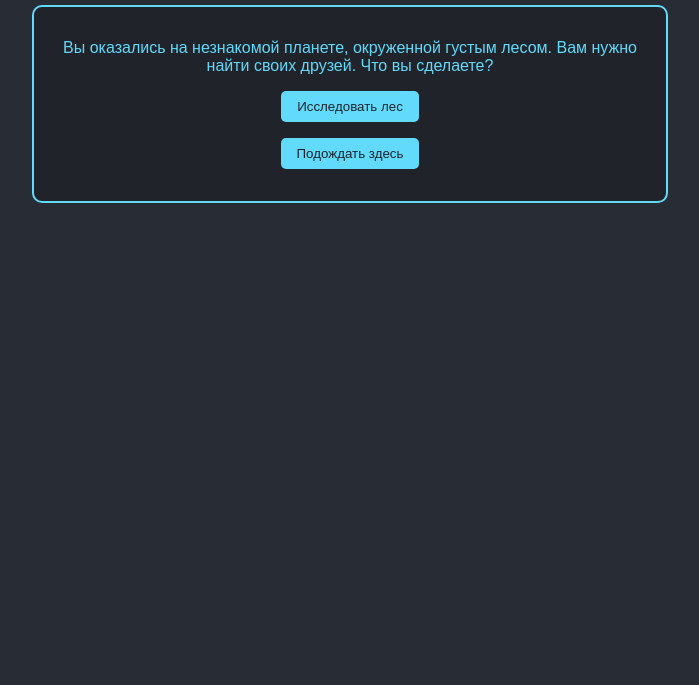
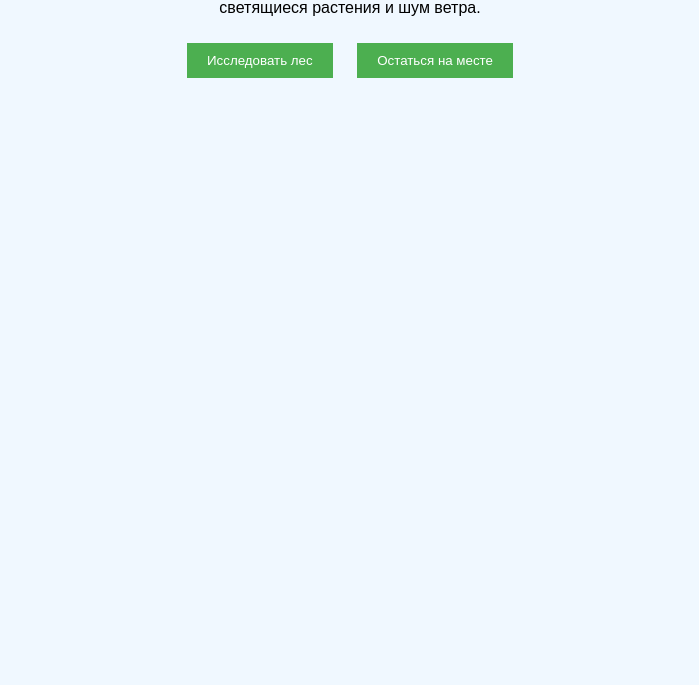
Before and after one commit to Marsyusha/Marsyusha, a plain HTML site: page index.html in a window 1280 px wide. Shown: the part 115-800 px from the top of the page, without its empty margins (290-989 px from the left). Drawn offline with Linux system fonts and the light colour scheme.

Commit message:
Update 4 index.html

```diff
--- a/index.html
+++ b/index.html
@@ -1,120 +1,73 @@
 <!DOCTYPE html>
-<html lang="en">
+<html lang="ru">
 <head>
     <meta charset="UTF-8">
-    <meta name="viewport" content="width=device-width, initial-scale=1.0">
-    <title>Приключение на таинственной планете</title>
+    <title>Приключения Марсюши</title>
     <style>
-        body {
-            font-family: Arial, sans-serif;
-            background-color: #282c34;
-            color: #61dafb;
-            text-align: center;
-            padding: 2rem;
-        }
-        #gameContainer {
-            max-width: 600px;
-            margin: auto;
-            padding: 1rem;
-            border: 2px solid #61dafb;
-            border-radius: 10px;
-            background-color: #20232a;
-        }
-        .option-button {
-            display: block;
-            margin: 1rem auto;
-            padding: 0.5rem 1rem;
-            color: #20232a;
-            background-color: #61dafb;
-            border: none;
-            border-radius: 5px;
-            cursor: pointer;
-        }
-        .option-button:hover {
-            background-color: #4f88c7;
-        }
+        body { font-family: Arial, sans-serif; background-color: #f0f8ff; padding: 20px; }
+        .content { max-width: 600px; margin: auto; text-align: center; }
+        .button { margin: 10px; padding: 10px 20px; background-color: #4CAF50; color: white; border: none; cursor: pointer; }
+        .button:hover { background-color: #45a049; }
     </style>
 </head>
 <body>
-    <h1>Приключение на Таинственной Планете</h1>
-    <div id="gameContainer">
-        <p id="storyText">Вы оказались на незнакомой планете, окруженной густым лесом. Вам нужно найти своих друзей. Что вы сделаете?</p>
-        <div id="buttonsContainer">
-            <button class="option-button" data-option="exploreForest">Исследовать лес</button>
-            <button class="option-button" data-option="waitHere">Подождать здесь</button>
-        </div>
+    <div class="content" id="content">
+        <h2>Глава 1: Пробуждение</h2>
+        <p>Марсюша приходит в себя на странной планете. Вокруг - таинственный лес, светящиеся растения и шум ветра.</p>
+        <button class="button" onclick="chooseAction('exploreForest')">Исследовать лес</button>
+        <button class="button" onclick="chooseAction('stayHere')">Остаться на месте</button>
     </div>
 
     <script>
-        // Функция обновления текста и кнопок в зависимости от выбора
-        function chooseOption(option) {
-            const storyText = document.getElementById("storyText");
-            const buttonsContainer = document.getElementById("buttonsContainer");
+        function chooseAction(action) {
+            const content = document.getElementById('content');
 
-            if (option === 'exploreForest') {
-                storyText.textContent = "Вы углубляетесь в лес и вскоре находите странный светящийся камень. Что вы сделаете?";
-
-                buttonsContainer.innerHTML = `
-                    <button class="option-button" data-option="pickUpStone">Взять камень</button>
-                    <button class="option-button" data-option="ignoreStone">Игнорировать камень и идти дальше</button>
+            if (action === 'exploreForest') {
+                content.innerHTML = `
+                    <h2>Глава 2: Глубины леса</h2>
+                    <p>Марсюша отправляется вглубь леса. Чем дальше она идёт, тем сильнее светятся растения вокруг неё.</p>
+                    <button class="button" onclick="chooseAction('followLight')">Следовать за светом</button>
+                    <button class="button" onclick="chooseAction('ignoreLight')">Игнорировать свет и идти дальше</button>
                 `;
-            } else if (option === 'waitHere') {
-                storyText.textContent = "Вы решили остаться на месте. Вскоре вы услышали шорох позади... Что вы сделаете?";
-
-                buttonsContainer.innerHTML = `
-                    <button class="option-button" data-option="lookBack">Обернуться</button>
-                    <button class="option-button" data-option="runAway">Убежать</button>
+            } else if (action === 'stayHere') {
+                content.innerHTML = `
+                    <h2>Глава 2: Ожидание</h2>
+                    <p>Марсюша решает остаться на месте и слушает звуки леса. Через некоторое время она замечает тень, движущуюся среди деревьев.</p>
+                    <button class="button" onclick="chooseAction('followShadow')">Следовать за тенью</button>
+                    <button class="button" onclick="chooseAction('ignoreShadow')">Остаться на месте</button>
                 `;
-            } else if (option === 'pickUpStone') {
-                storyText.textContent = "Камень начинает светиться ярче, и вы чувствуете тепло. Возможно, он поможет вам найти друзей.";
-
-                buttonsContainer.innerHTML = `
-                    <button class="option-button" data-option="continuePath">Продолжить путь с камнем</button>
+            } else if (action === 'followLight') {
+                content.innerHTML = `
+                    <h2>Глава 3: Светлый путь</h2>
+                    <p>Марсюша следует за светом и находит древние руины, скрытые глубоко в лесу. Кажется, они хранят какую-то тайну.</p>
+                    <button class="button" onclick="chooseAction('exploreRuins')">Исследовать руины</button>
+                    <button class="button" onclick="chooseAction('leaveRuins')">Покинуть руины и продолжить путь</button>
                 `;
-            } else if (option === 'ignoreStone') {
-                storyText.textContent = "Вы прошли мимо камня и вскоре услышали громкий звук впереди. Возможно, там кто-то есть.";
-
-                buttonsContainer.innerHTML = `
-                    <button class="option-button" data-option="investigateSound">Пойти на звук</button>
+            } else if (action === 'ignoreLight') {
+                content.innerHTML = `
+                    <h2>Глава 3: Тёмная тропа</h2>
+                    <p>Марсюша игнорирует свет и идёт дальше, погружаясь в темноту леса. Ей начинает казаться, что она потерялась.</p>
+                    <button class="button" onclick="chooseAction('callForHelp')">Позвать на помощь</button>
+                    <button class="button" onclick="chooseAction('keepWalking')">Продолжить идти вперёд</button>
                 `;
-            } else if (option === 'lookBack') {
-                storyText.textContent = "Позади вас никого нет, но вы заметили странные следы на земле. Они ведут к пещере.";
-
-                buttonsContainer.innerHTML = `
-                    <button class="option-button" data-option="enterCave">Войти в пещеру</button>
-                    <button class="option-button" data-option="followPath">Следовать за следами</button>
+            } else if (action === 'followShadow') {
+                content.innerHTML = `
+                    <h2>Глава 3: Таинственная фигура</h2>
+                    <p>Марсюша следует за тенью и обнаруживает фигуру, скрывающуюся за деревом. Она подходит ближе, чтобы рассмотреть её.</p>
+                    <button class="button" onclick="chooseAction('talkToFigure')">Поговорить с фигурой</button>
+                    <button class="button" onclick="chooseAction('runAway')">Убежать подальше</button>
                 `;
-            } else if (option === 'runAway') {
-                storyText.textContent = "Вы убежали подальше от шороха и наткнулись на странное строение. Оно похоже на дом.";
-
-                buttonsContainer.innerHTML = `
-                    <button class="option-button" data-option="enterHouse">Войти в дом</button>
+            } else if (action === 'ignoreShadow') {
+                content.innerHTML = `
+                    <h2>Глава 3: Спокойствие леса</h2>
+                    <p>Марсюша решает не следовать за тенью и остаётся на месте. Она закрывает глаза и чувствует, как лес медленно успокаивается вокруг неё.</p>
+                    <button class="button" onclick="chooseAction('meditate')">Помедитировать и почувствовать природу</button>
+                    <button class="button" onclick="chooseAction('leaveForest')">Выйти из леса и продолжить путь</button>
                 `;
-            } else if (option === 'continuePath') {
-                storyText.textContent = "Вы двигаетесь дальше с камнем в руке. Вдруг камень начинает показывать направление!";
-
-                buttonsContainer.innerHTML = `
-                    <button class="option-button" data-option="followDirection">Следовать за направлением камня</button>
-                `;
+            } else {
+                content.innerHTML = "<p>Произошла ошибка. Пожалуйста, обновите страницу и начните заново.</p>";
             }
-
-            // Переназначаем события для новых кнопок
-            setupButtons();
         }
-
-        // Функция для назначения событий всем кнопкам
-        function setupButtons() {
-            const buttons = document.querySelectorAll(".option-button");
-            buttons.forEach(button => {
-                button.onclick = () => {
-                    const option = button.getAttribute("data-option");
-                    chooseOption(option);
-                };
-            });
-        }
-
-        // Инициализируем кнопки при загрузке
-        setupButtons();
     </script>
 </body>
 </html>
```
